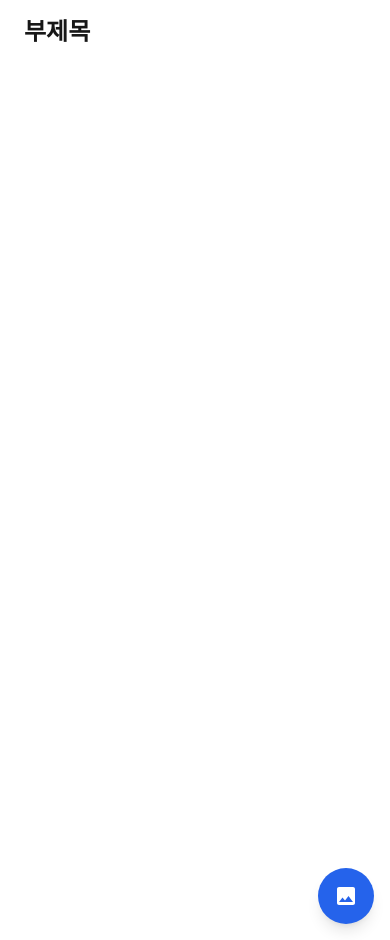
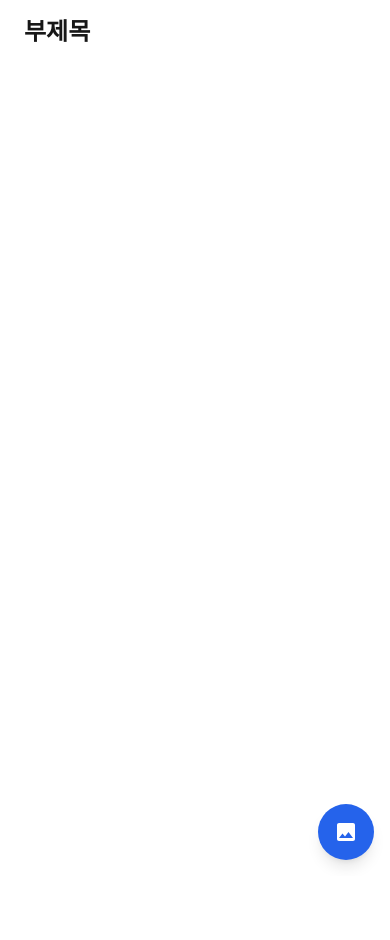
Before and after one commit to KDT-IaaS-Class-Two-Group/KDT-IaaS-2-ProjectB-1team, a Next.js app in the folder client/: page / in a window 390 px wide. After the commit the page ends 876 px from the top, so only its background shows below. Built offline with nearby package versions, Linux system fonts and the light colour scheme.

Commit message:
main page 컴포넌트화

```diff
--- a/client/src/app/page.tsx
+++ b/client/src/app/page.tsx
@@ -1,14 +1,13 @@
 'use client';
 
 import React, { useState, useRef } from 'react';
-import CircularProgress from '@mui/material/CircularProgress'; // 로딩 스피너
-import CloseIcon from '@mui/icons-material/Close'; // X 아이콘
-import PhotoIcon from '@mui/icons-material/Photo'; // 기본 사진 아이콘
+import NavBar from '../components/NavBar'; // 네비게이션 바 컴포넌트
+import FileUploadButton from '../components/FileUploader'; // 파일 업로드 버튼 컴포넌트
+import ImageGallery from '../components/ImageGallery'; // 이미지 갤러리 컴포넌트
 
 export default function Home() {
   const [isLoading, setIsLoading] = useState<boolean>(false); // 로딩 상태
   const [images, setImages] = useState<string[]>([]); // 업로드된 이미지들을 저장할 상태
-  const fileInputRef = useRef<HTMLInputElement>(null);
   const controllerRef = useRef<AbortController | null>(null); // 업로드 취소용 AbortController
   const uploadTimeoutRef = useRef<NodeJS.Timeout | null>(null); // 업로드 시뮬레이션 취소용 Timeout Ref
 
@@ -45,81 +44,20 @@ export default function Home() {
     console.log('업로드가 취소되었습니다.');
   };
 
-  // 파일 선택 창 열기
-  const handleIconClick = () => {
-    if (fileInputRef.current) {
-      fileInputRef.current.click();
-    }
-  };
-
   return (
     <>
-      <div>
-        {/* 투명한 상단 탭바 */}
-        <nav className="w-full fixed top-0 left-0 z-50 ">
-          <div className="container mx-auto flex justify-between items-center py-4 px-6">
-            {/* 로고 */}
-            <div className="text-2xl font-bold">부제목</div>
+      {/* 네비게이션 바 */}
+      <NavBar />
+      <ImageGallery images={images} />
+      {/* 업로드 버튼 */}
+      <FileUploadButton
+        isLoading={isLoading}
+        handleCancelUpload={handleCancelUpload}
+        handleFileChange={handleFileChange}
+      />
 
-            {/* 네비게이션 메뉴 */}
-            <ul className="flex space-x-8">
-            </ul>
-          </div>
-        </nav>
+      {/* 업로드된 이미지 갤러리 */}
 
-        {/* 내용 영역 */}
-        <div className="pt-16">
-          {/* 기타 콘텐츠 */}
-        </div>
-      </div>
-
-      <div className="h-screen relative">
-        {/* 오른쪽 아래에 원형 버튼으로 아이콘 표시 */}
-        <div
-          className="w-14 h-14 bg-blue-600 rounded-full flex items-center justify-center shadow-lg cursor-pointer absolute bottom-4 right-4"
-          onClick={isLoading ? handleCancelUpload : handleIconClick} // 로딩 중일 때는 취소, 그렇지 않으면 파일 선택
-        >
-          {/* 업로드 상태에 따른 아이콘 변경 */}
-          {isLoading ? (
-            <div className="relative">
-              <CircularProgress size={32} sx={{ color: '#fff' }} />
-              <CloseIcon
-                sx={{
-                  position: 'absolute',
-                  top: '50%',
-                  left: '50%',
-                  transform: 'translate(-50%, -50%)',
-                  fontSize: '24px',
-                  color: '#fff',
-                  cursor: 'pointer',
-                }}
-                onClick={handleCancelUpload} // X 버튼을 클릭하면 업로드 취소
-              />
-            </div>
-          ) : (
-            <PhotoIcon className="text-white text-3xl" />
-          )}
-        </div>
-
-        {/* 숨겨진 파일 입력 */}
-        <input
-          type="file"
-          ref={fileInputRef}
-          className="hidden"
-          onChange={handleFileChange} />
-
-        {/* 업로드된 이미지 갤러리 */}
-        <div className="grid grid-cols-1 sm:grid-cols-2 md:grid-cols-3 gap-4 mt-8">
-          {images.map((image, index) => (
-            <div key={index} className="relative pb-[56.25%] h-0">
-              <img
-                src={image}
-                alt={`uploaded-${index}`}
-                className="absolute top-0 left-0 w-full h-full object-cover rounded-lg" />
-            </div>
-          ))}
-        </div>
-      </div>
     </>
   );
 }
--- a/client/src/components/FileUploader.tsx
+++ b/client/src/components/FileUploader.tsx
@@ -1,65 +1,65 @@
 'use client';
 
-import { useState } from 'react';
-import { SpeedDial, SpeedDialAction, SpeedDialIcon } from '@mui/material';
-import FileUploadIcon from '@mui/icons-material/FileUpload'; // 파일 업로드 아이콘
+import React, { useRef } from 'react';
+import CircularProgress from '@mui/material/CircularProgress'; // 로딩 스피너
+import CloseIcon from '@mui/icons-material/Close'; // X 아이콘
+import PhotoIcon from '@mui/icons-material/Photo'; // 기본 사진 아이콘
 
-export default function FileUploader() {
-  const [, setSelectedFile] = useState<File | null>(null);
+interface FileUploadButtonProps {
+  isLoading: boolean;
+  handleCancelUpload: () => void;
+  handleFileChange: (event: React.ChangeEvent<HTMLInputElement>) => void;
+}
 
-  // 파일 선택 시 처리 함수
-  const handleFileChange = (event: React.ChangeEvent<HTMLInputElement>) => {
-    const file = event.target.files?.[0];
-    if (file) {
-      setSelectedFile(file);
-      uploadFile(file); // 파일 업로드 함수 호출
-    }
-  };
+export default function FileUploadButton({
+  isLoading,
+  handleCancelUpload,
+  handleFileChange,
+}: FileUploadButtonProps) {
+  const fileInputRef = useRef<HTMLInputElement>(null);
 
-  // 파일 업로드 처리 함수
-  const uploadFile = async (file: File) => {
-    const formData = new FormData();
-    formData.append('file', file);
-
-    const response = await fetch('/api/upload', {
-      method: 'POST',
-      body: formData,
-    });
-
-    if (response.ok) {
-      const result = await response.json();
-      alert('File uploaded successfully');
-      console.log(result.files);
-    } else {
-      alert('File upload failed');
+  // 파일 선택 창 열기
+  const handleIconClick = () => {
+    if (fileInputRef.current) {
+      fileInputRef.current.click();
     }
   };
 
   return (
-    <div>
-      {/* Material UI SpeedDial */}
-      <SpeedDial
-        ariaLabel="SpeedDial basic example"
-        sx={{ position: 'absolute', bottom: 16, right: 16 }}
-        icon={<SpeedDialIcon />}
+    <div className="h-screen relative">
+      {/* 오른쪽 아래에 원형 버튼으로 아이콘 표시 */}
+      <div
+        className="w-14 h-14 bg-blue-600 rounded-full flex items-center justify-center shadow-lg cursor-pointer absolute bottom-4 right-4"
+        onClick={isLoading ? handleCancelUpload : handleIconClick} // 로딩 중일 때는 취소, 그렇지 않으면 파일 선택
       >
-        <SpeedDialAction
-          icon={<FileUploadIcon />}
-          tooltipTitle="Upload File"
-          onClick={() => {
-            // 파일 선택 버튼 클릭 처리
-            document.getElementById('file-input')?.click();
-          }}
-        />
-      </SpeedDial>
+        {/* 업로드 상태에 따른 아이콘 변경 */}
+        {isLoading ? (
+          <div className="relative">
+            <CircularProgress size={32} sx={{ color: '#fff' }} />
+            <CloseIcon
+              sx={{
+                position: 'absolute',
+                top: '50%',
+                left: '50%',
+                transform: 'translate(-50%, -50%)',
+                fontSize: '24px',
+                color: '#fff',
+                cursor: 'pointer',
+              }}
+              onClick={handleCancelUpload} // X 버튼을 클릭하면 업로드 취소
+            />
+          </div>
+        ) : (
+          <PhotoIcon className="text-white text-3xl" />
+        )}
+      </div>
 
-      {/* 파일 선택 input */}
+      {/* 숨겨진 파일 입력 */}
       <input
         type="file"
-        id="file-input"
-        style={{ display: 'none' }}
-        onChange={handleFileChange}
-      />
+        ref={fileInputRef}
+        className="hidden"
+        onChange={handleFileChange} />
     </div>
   );
 }
--- /dev/null
+++ b/client/src/components/ImageGallery.tsx
@@ -0,0 +1,23 @@
+'use client';
+
+import React from 'react';
+
+interface ImageGalleryProps {
+  images: string[];
+}
+
+export default function ImageGallery({ images }: ImageGalleryProps) {
+  return (
+    <div className="grid grid-cols-1 sm:grid-cols-2 md:grid-cols-3 gap-4 mt-8">
+      {images.map((image, index) => (
+        <div key={index} className="relative pb-[56.25%] h-0">
+          <img
+            src={image}
+            alt={`uploaded-${index}`}
+            className="absolute top-0 left-0 w-full h-full object-cover rounded-lg"
+          />
+        </div>
+      ))}
+    </div>
+  );
+}
--- /dev/null
+++ b/client/src/components/NavBar.tsx
@@ -0,0 +1,19 @@
+'use client';
+
+import React from 'react';
+
+export default function NavBar() {
+  return (
+    <nav className="w-full fixed top-0 left-0 z-50">
+      <div className="container mx-auto flex justify-between items-center py-4 px-6">
+        {/* 로고 */}
+        <div className="text-2xl font-bold">부제목</div>
+
+        {/* 네비게이션 메뉴 */}
+        <ul className="flex space-x-8">
+          {/* 네비게이션 메뉴 추가 */}
+        </ul>
+      </div>
+    </nav>
+  );
+}
```
